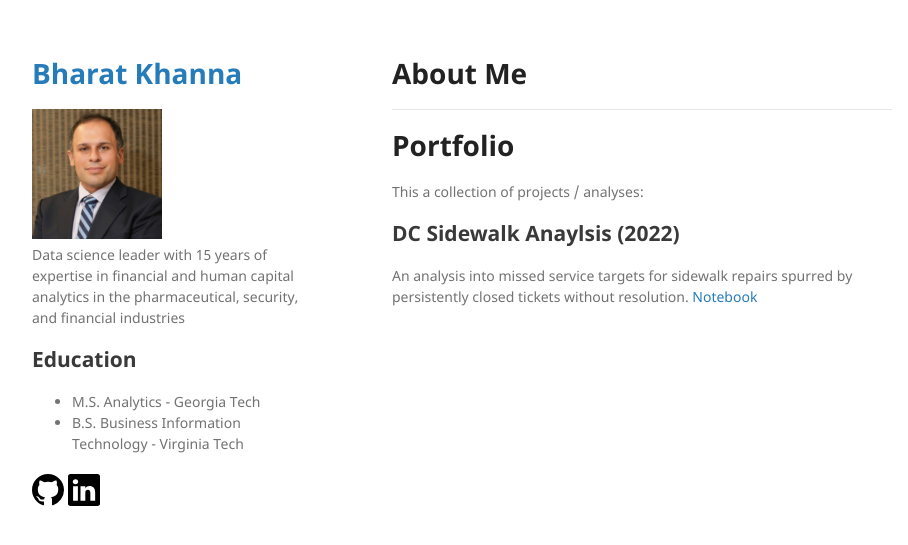
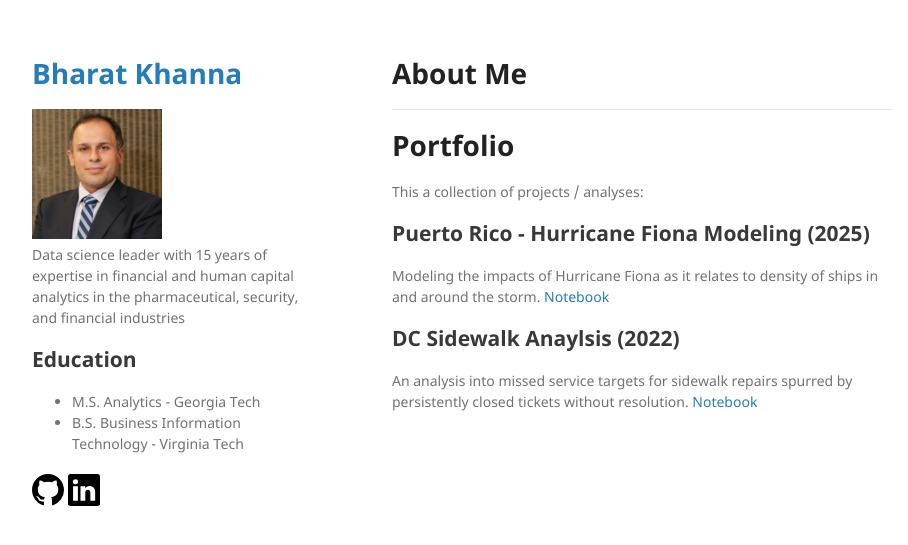
Before and after one commit to bharatbk/bharatbk.github.io, a Jekyll site: the page built from index.md, in a window 1280 px wide. Shown: the top 545 px of the page, without its empty margins (178-1086 px from the left). Built offline with Jekyll 4.4.1, drawn with Linux system fonts in a browser that asks for light colours; our own code applies the rules of GitHub Pages for plain Markdown files.

Commit message:
Update notebook

```diff
--- a/index.md
+++ b/index.md
@@ -10,6 +10,10 @@ layout: default
 
 This a collection of projects / analyses:
 
+## Puerto Rico - Hurricane Fiona Modeling (2025)
+Modeling the impacts of Hurricane Fiona as it relates to density of ships in and around the storm.
+[Notebook](https://github.com/bharatbk/pr_hurricane_analysis/blob/main/analysis.ipynb)
+
 ## DC Sidewalk Anaylsis (2022)
 An analysis into missed service targets for sidewalk repairs spurred by persistently closed tickets without resolution.
 [Notebook](https://github.com/bharatbk/dc_sidewalk_analysis/blob/main/Increasing%20Resources%20for%20Sidewalk%20Repair%20Public.ipynb)
```
Also changed, not shown: 1 other file.
